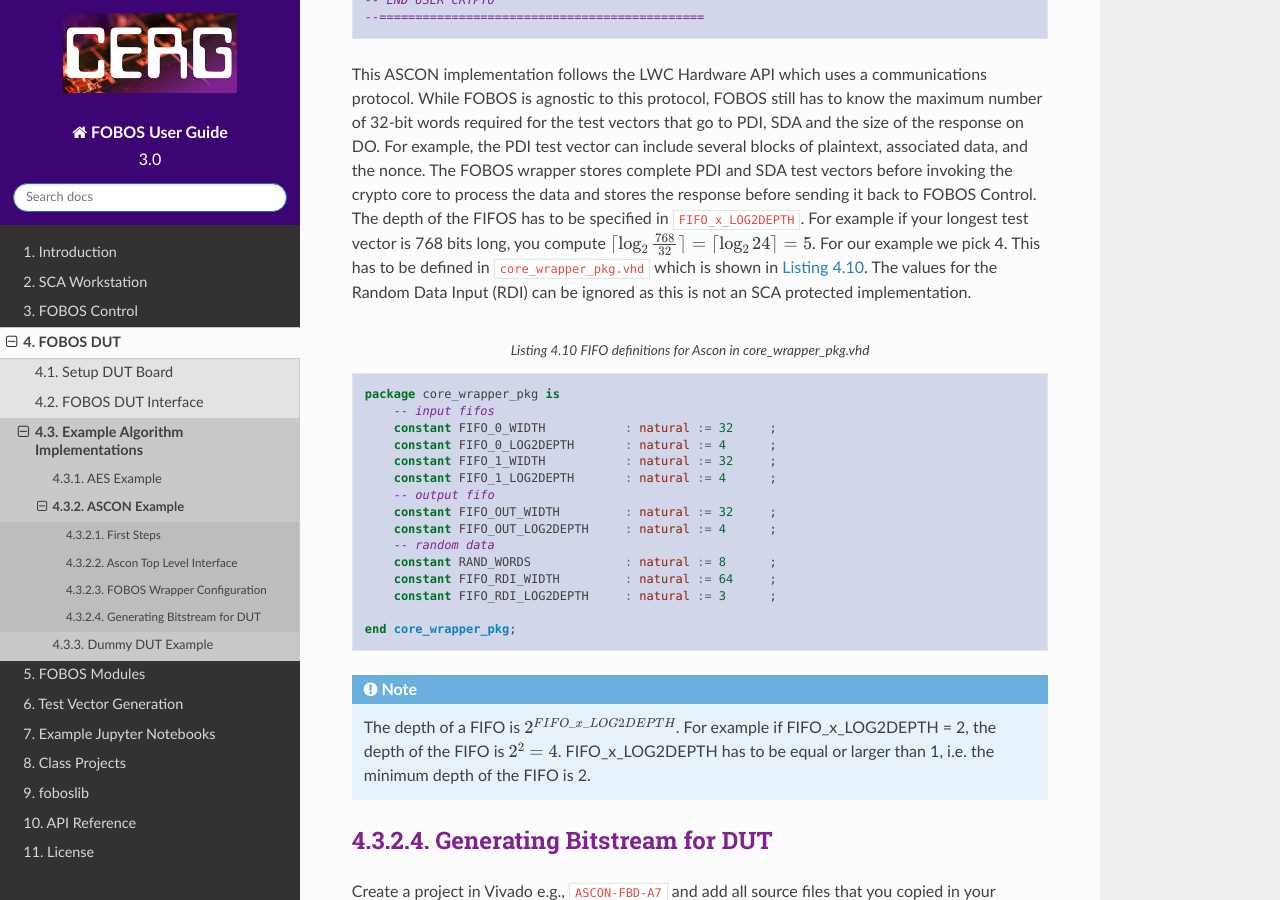
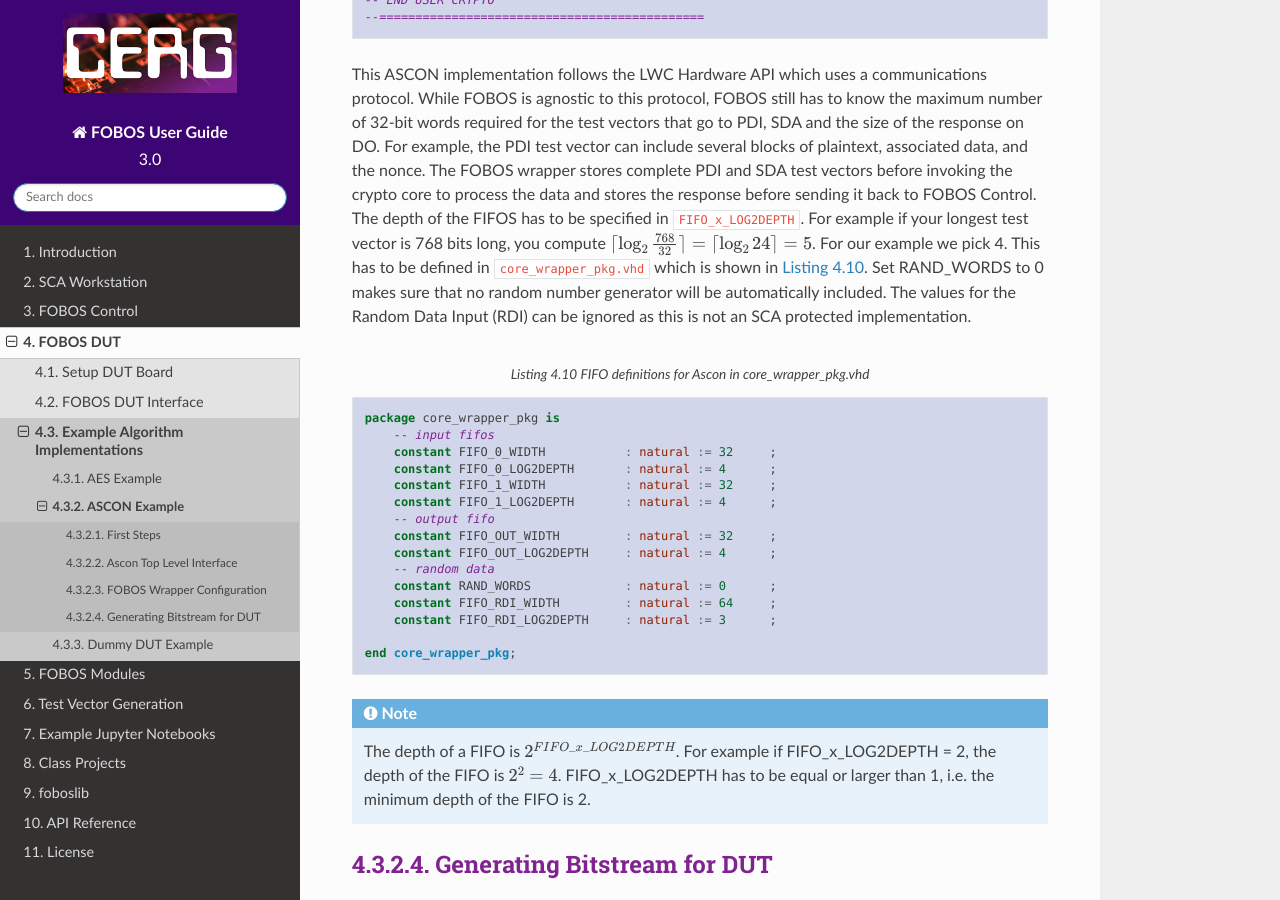
Before and after one commit to GMUCERG/fobos, a Sphinx documentation site: the page built from docs/source/dut/ASCON_example.rst, in a window 1280 px wide and 900 px high, scrolled down 2800 px. Built offline with Sphinx 7.4.7 and the Read the Docs theme 2.0.0, drawn with Linux system fonts in a browser that asks for light colours.

Commit message:
clarification

```diff
--- a/docs/source/dut/ASCON_example.rst
+++ b/docs/source/dut/ASCON_example.rst
@@ -173,6 +173,7 @@ For example if your longest test vector is 768 bits long, you compute
 :math:`\lceil{\log_2 \frac{768}{32}}\rceil = \lceil{\log_2 24}\rceil = 5`.
 For our example we pick 4.
 This has to be defined in ``core_wrapper_pkg.vhd`` which is shown in :numref:`lst_ascon-wrapper-pkg`.
+Set RAND_WORDS to 0 makes sure that no random number generator will be automatically included.
 The values for the Random Data Input (RDI) can be ignored as this is not an SCA protected implementation.
 
 .. _lst_ascon-wrapper-pkg:
@@ -189,7 +190,7 @@ The values for the Random Data Input (RDI) can be ignored as this is not an SCA
         constant FIFO_OUT_WIDTH         : natural := 32     ;
         constant FIFO_OUT_LOG2DEPTH     : natural := 4      ;
         -- random data
-        constant RAND_WORDS             : natural := 8      ;
+        constant RAND_WORDS             : natural := 0      ;
         constant FIFO_RDI_WIDTH         : natural := 64     ;
         constant FIFO_RDI_LOG2DEPTH     : natural := 3      ;
 
```
